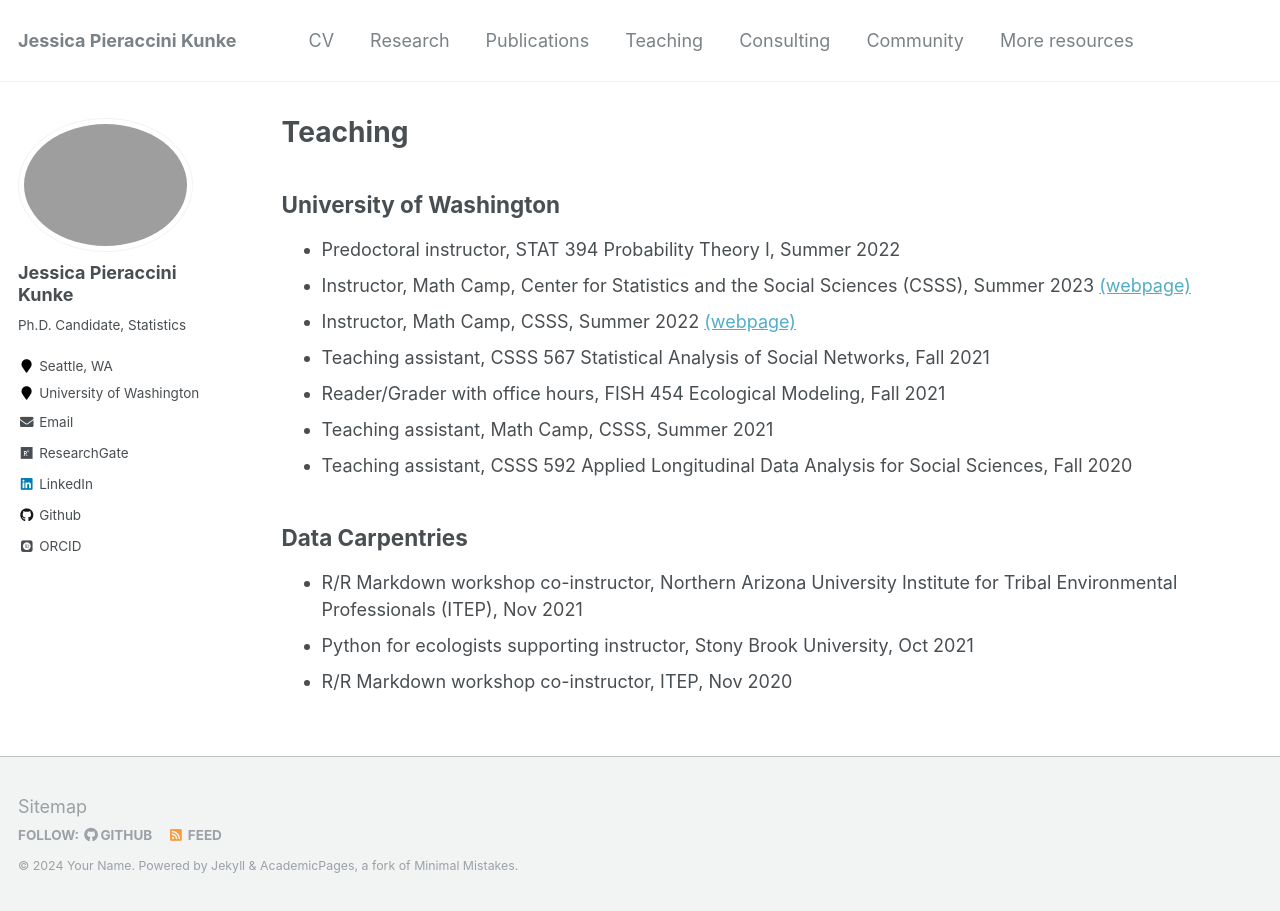
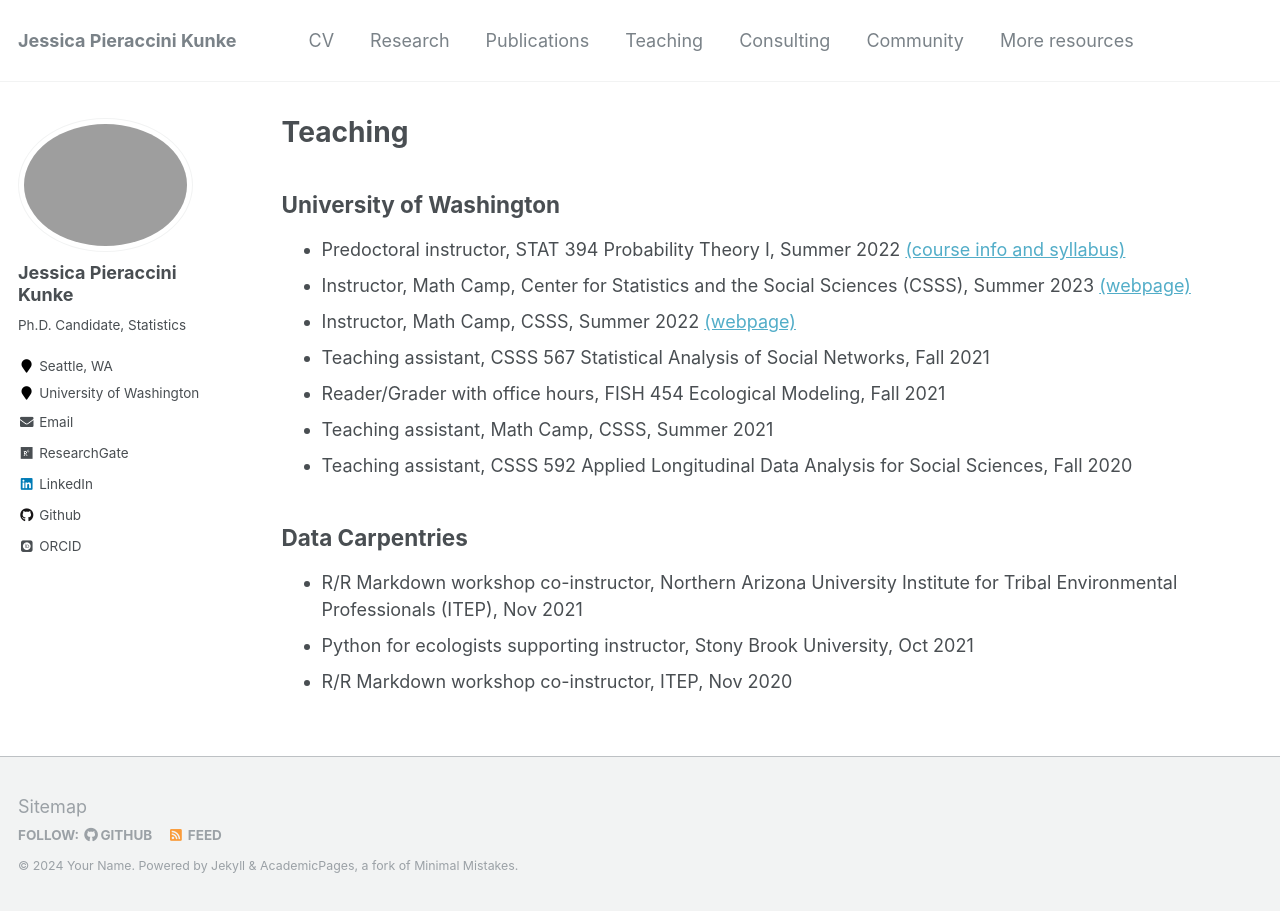
Before and after one commit to jpierkunke/jpierkunke.github.io, a Jekyll site: the page built from _pages/teaching.md, in a window 1280 px wide. Built offline with Jekyll 4.4.1, drawn with Linux system fonts in a browser that asks for light colours; some web fonts are replaced.

Commit message:
Update teaching.md

```diff
--- a/_pages/teaching.md
+++ b/_pages/teaching.md
@@ -7,7 +7,7 @@ author_profile: true
 
 ## University of Washington
 
-- Predoctoral instructor, STAT 394 Probability Theory I, Summer 2022
+- Predoctoral instructor, STAT 394 Probability Theory I, Summer 2022 [(course info and syllabus)](https://stat.uw.edu/academics/course-catalog/stat-394)
 - Instructor, Math Camp, Center for Statistics and the Social Sciences (CSSS), Summer 2023 [(webpage)](https://jpierkunke.github.io/CSSS-Math-Camp-2023/)
 - Instructor, Math Camp, CSSS, Summer 2022 [(webpage)](https://jpierkunke.github.io/CSSS-Math-Camp-2022/)
 - Teaching assistant, CSSS 567 Statistical Analysis of Social Networks, Fall 2021
```
